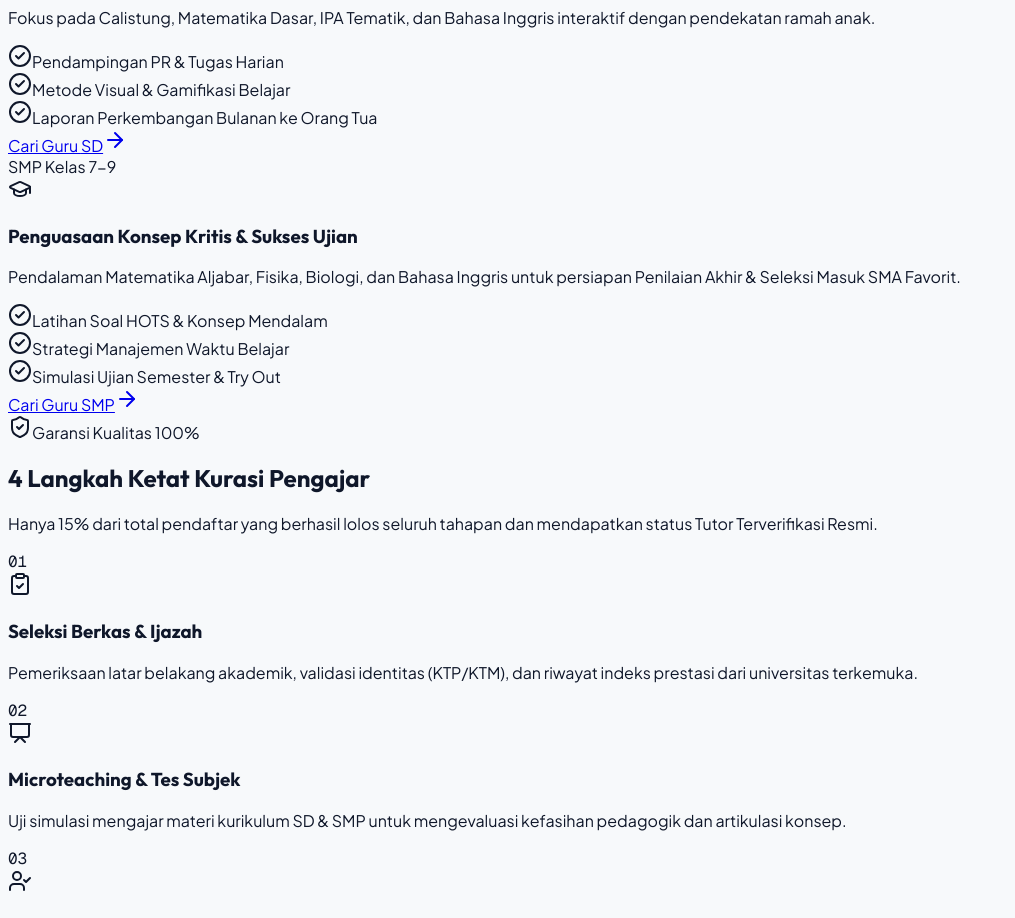
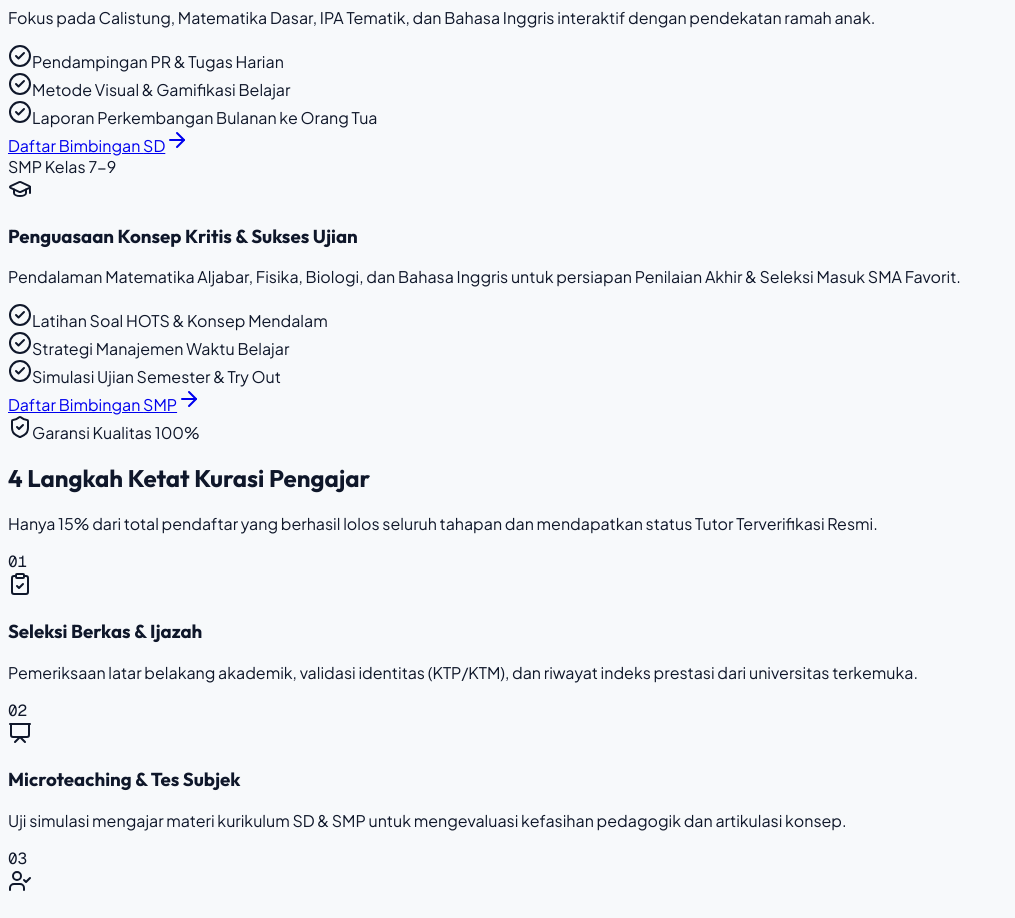
Before and after one commit to ganimalqudhaifi/home-private-nusantara, a Next.js app in the folder web/: page / in a window 1280 px wide. Shown: the part 4900-5818 px from the top of the page, without its empty margins (0-1015 px from the left). Built offline with nearby package versions, Linux system fonts and the light colour scheme.

Commit message:
feat(navigation): enable native smooth scrolling across landing page

```diff
--- a/web/app/globals.css
+++ b/web/app/globals.css
@@ -98,7 +98,14 @@
   50% { transform: translateY(-8px); }
  }
 
+html {
+  scroll-behavior: smooth;
+}
+
 @media (prefers-reduced-motion: reduce) {
+  html {
+    scroll-behavior: auto;
+  }
   *, *::before, *::after {
     animation-duration: 0.01ms !important;
     animation-iteration-count: 1 !important;
--- a/web/app/layout.tsx
+++ b/web/app/layout.tsx
@@ -26,10 +26,10 @@ export default function RootLayout({
   children: React.ReactNode;
 }>) {
  return (
- <html
- lang="en"
- className={`${geistSans.variable} ${geistMono.variable} h-full antialiased`}
- >
+    <html
+      lang="id"
+      className={`${geistSans.variable} ${geistMono.variable} h-full antialiased scroll-smooth`}
+    >
  <body className="min-h-full flex flex-col">{children}</body>
  </html>
  );
--- a/web/src/components/landing/CurationStepsSection.tsx
+++ b/web/src/components/landing/CurationStepsSection.tsx
@@ -6,7 +6,7 @@ export interface CurationStepsSectionProps {
  readonly className?: string;
 }
 
-export function CurationStepsSection({ className ='' }: CurationStepsSectionProps) {
+export function CurationStepsSection({ className = '' }: CurationStepsSectionProps) {
   const iconMap: Record<string, React.ElementType> = {
     'clipboard-check': ClipboardCheck,
     presentation: Presentation,
--- a/web/src/components/landing/CurriculumSection.tsx
+++ b/web/src/components/landing/CurriculumSection.tsx
@@ -7,9 +7,9 @@ export interface CurriculumSectionProps {
  readonly className?: string;
 }
 
-export function CurriculumSection({ className ='' }: CurriculumSectionProps) {
- return (
- <section id="programs" className={`w-full py-16 md:py-24 px-4 md:px-8 max-w-7xl mx-auto ${className}`}>
+export function CurriculumSection({ className = '' }: CurriculumSectionProps) {
+  return (
+    <section id="curriculum" className={`w-full py-16 md:py-24 px-4 md:px-8 max-w-7xl mx-auto ${className}`}>
  <div className="text-center mb-12">
  <h2 className="font-headline text-2xl sm:text-3xl md:text-4xl font-extrabold text-primary">
  Program Belajar Berjenjang SD & SMP
@@ -56,13 +56,13 @@ export function CurriculumSection({ className ='' }: CurriculumSectionProps) {
  </div>
  </div>
 
- <Link
- href={`/student/search?level=${isSD ?'SD' :'SMP'}`}
- className="w-full bg-surface-container-low hover:bg-primary-container hover:text-white text-primary font-semibold py-3 px-4 rounded-xl text-center text-sm transition-all flex items-center justify-center gap-2"
- >
- <span>Cari Guru {isSD ?'SD' :'SMP'}</span>
- <ArrowRight className="w-4 h-4" />
- </Link>
+          <a
+            href="#daftar"
+            className="w-full bg-surface-container-low hover:bg-primary-container hover:text-white text-primary font-semibold py-3 px-4 rounded-xl text-center text-sm transition-all flex items-center justify-center gap-2"
+          >
+            <span>Daftar Bimbingan {isSD ? 'SD' : 'SMP'}</span>
+            <ArrowRight className="w-4 h-4" />
+          </a>
  </div>
  );
  })}
--- a/web/src/components/landing/TestimonialsSection.tsx
+++ b/web/src/components/landing/TestimonialsSection.tsx
@@ -7,9 +7,9 @@ export interface TestimonialsSectionProps {
  readonly className?: string;
 }
 
-export function TestimonialsSection({ className ='' }: TestimonialsSectionProps) {
- return (
- <section id="testimonials" className={`w-full py-16 md:py-24 px-4 md:px-8 max-w-7xl mx-auto ${className}`}>
+export function TestimonialsSection({ className = '' }: TestimonialsSectionProps) {
+  return (
+    <section id="testimonials" className={`w-full py-16 md:py-24 px-4 md:px-8 max-w-7xl mx-auto ${className}`}>
  <div className="text-center mb-12">
  <h2 className="font-headline text-2xl sm:text-3xl md:text-4xl font-extrabold text-primary">
  Dipercaya oleh Ribuan Orang Tua & Siswa
```
Lines whose indentation alone changed are shown as unchanged.
